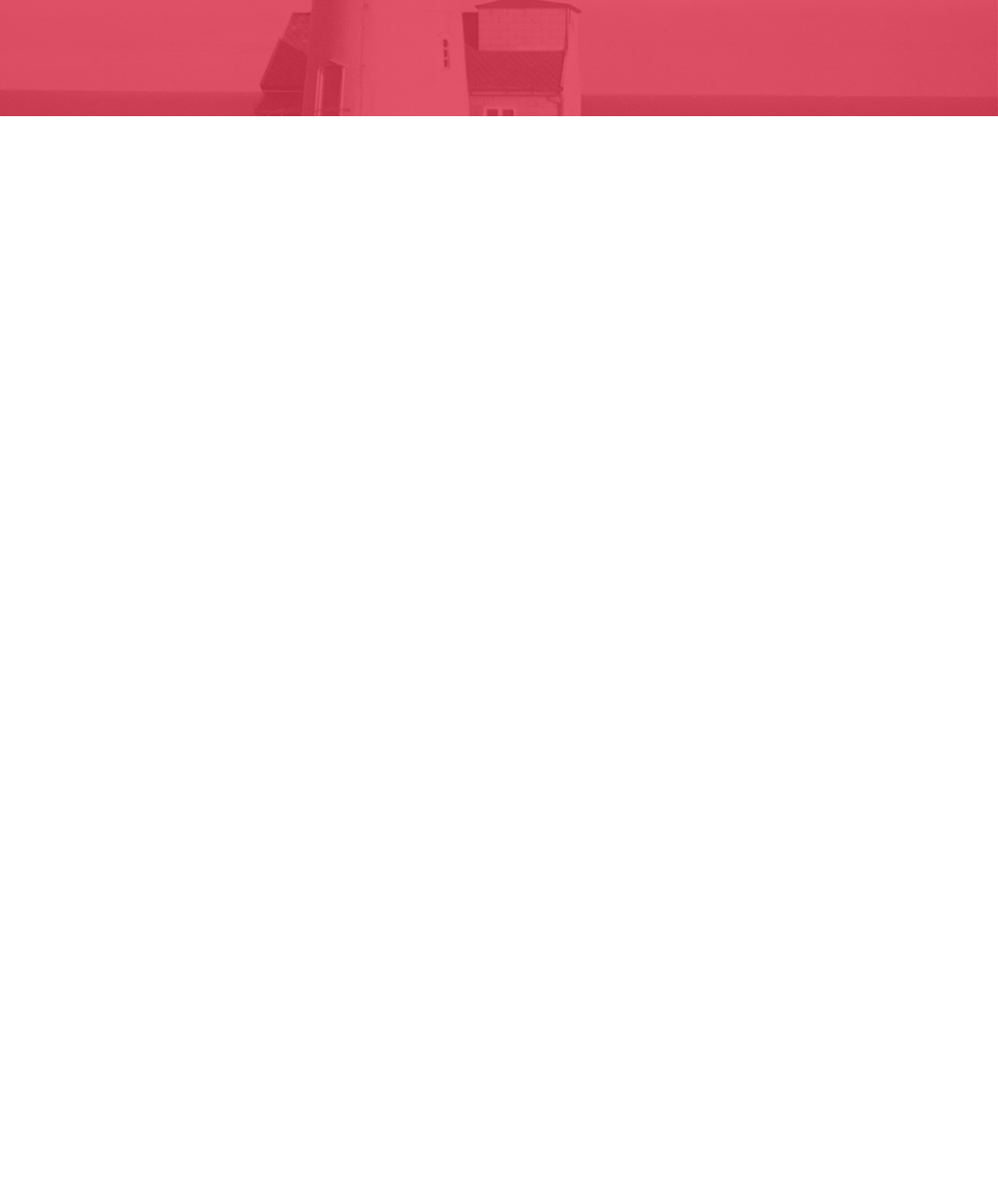
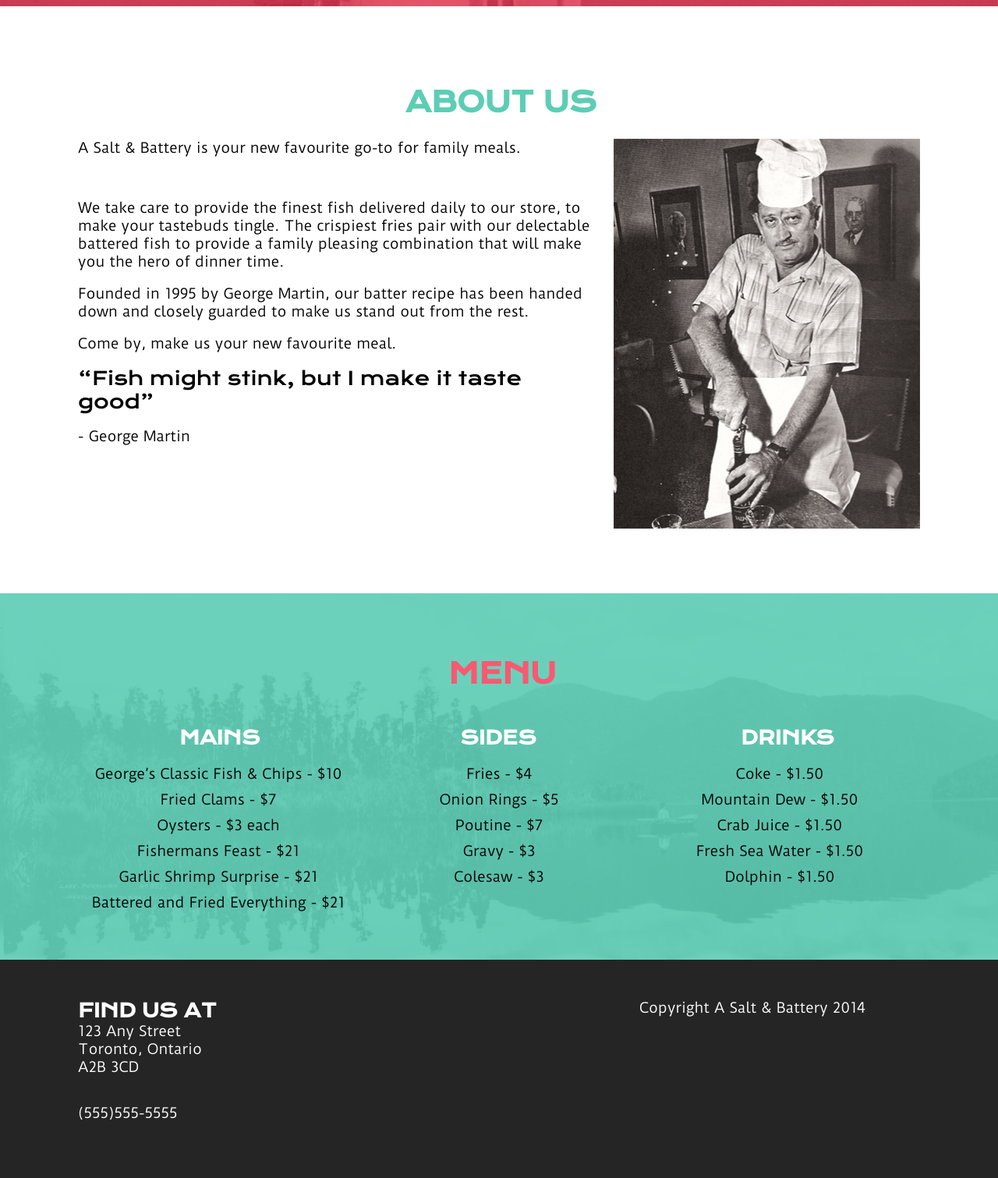
Before and after one commit to ShawnSantiago/webd152-assignment2-master, a plain HTML site: page asaltandbattery/index.html in a window 1280 px wide. Shown: the part 713-2224 px from the top of the page at 78% size. Before the commit the page ends 862 px from the top, so only its background shows below. Drawn offline with Linux system fonts and the light colour scheme.

Commit message:
new changes

```diff
--- a/asaltandbattery/index.html
+++ b/asaltandbattery/index.html
@@ -6,10 +6,12 @@
 	<link rel="stylesheet" href="styles/normalize.css">
 	<link rel="stylesheet" href="styles/main.css">
 
+
 </head>
 	<body>
 		<div class="container">
 		<header>
+			<!-- <div id="headerBlock"></div> -->
 			<nav>
 				<ul id="topNav">
 					<li><a href="">about</a></li>
@@ -39,16 +41,74 @@
     			<div class="arc2 arc2_end"></div>
 
 			</div>
-			<!-- <div id="headerBlock"></div> -->
+
 
 
 
 		</header>
 
+		<section id="header">
+			<img src="images/fishnchips.png">
+			<h3>fish and chips.<br>
+			just like mom used to make</h3>
+		</section>
 		<section id="about">
-			<img src="">
-			<p>gdfgdgdfgdfg</p>
+			<h1>about us</h1>
+			<div id="textWrapper"><p>A Salt & Battery is your new favourite go-to for family meals.</p><br>
+
+			<p>	We take care to provide the finest fish delivered daily to our store, to make your tastebuds tingle. The crispiest fries pair with our delectable battered fish to provide a family pleasing combination that will make you the hero of dinner time.</p>
+
+			<p>	Founded in 1995 by George Martin, our batter recipe has been handed down and closely guarded to make us stand out from the rest.</p>
+
+			<p>	Come by, make us your new favourite meal.</p>
+			<q>Fish might stink, but I make it taste good</q>
+			<p>- George Martin</p>
+
+			</div>
+			<img src="images/chefphoto.png">
 		</section>
+		<section id="menu">
+			<h1>menu</h1>
+			<div id="mains">
+			<h2>mains</h2>
+			<p>George’s Classic Fish & Chips - $10</p>
+			<p>Fried Clams - $7</p>
+			<p>Oysters - $3 each</p>
+			<p>Fishermans Feast - $21</p>
+			<p>Garlic Shrimp Surprise - $21</p>
+			<p>Battered and Fried Everything - $21</p>
+			</div>
+			<div id="sides">
+			<h2>sides</h2>
+			<p>Fries - $4</p>
+			<p>Onion Rings - $5</p>
+			<p>Poutine - $7</p>
+			<p>Gravy - $3</p>
+			<p>Colesaw - $3</p>
+
+			</div>
+			<div id="drinks">
+			<h2>drinks</h2>
+			<p>Coke - $1.50</p>
+			<p>Mountain Dew - $1.50</p>
+			<p>Crab Juice - $1.50</p>
+			<p>Fresh Sea Water - $1.50</p>
+			<p>Dolphin - $1.50</p>
+
+			</div>
+		</section>
+		<footer>
+			<div id="findUs">
+				<h2>find us at</h2>
+				<p>123 Any Street</p>
+				<p>Toronto, Ontario</p>
+				<p>A2B 3CD</p>
+				<br>
+				<br>
+				<p>(555)555-5555</p>
+			</div>
+			<div id="copy"><p>Copyright A Salt & Battery 2014</p></div>
+		</footer>
 		</div>
 	</body>
 </html>
--- a/asaltandbattery/styles/main.css
+++ b/asaltandbattery/styles/main.css
@@ -18,36 +18,53 @@ body {
 }
 
 h1 {
-	font-family: 'Krona One',Futura, "Trebuchet MS", Arial, sans-serif;
+	font-family: Krona One, sans-serif;
 	font-size: 36px;
-	text-transform: uppercase;
 }
 
 h2 {
-	font-family: 'Krona One',Futura, "Trebuchet MS", Arial, sans-serif;
-	font-size: 32px;
-	text-transform:  uppercase;
+	font-family: Krona One, sans-serif;
+	font-size: 24px;
+}
+
+h3 {
+	font-family: Krona One, sans-serif;
+	font-size: 18px;
 }
 
 p {
-	font-family: 'Duru Sans',Futura, "Trebuchet MS", Arial, sans-serif;
-	line-height: 24px;
+	font-family: Duru Sans, sans-serif;
+	font-size: 18px;
 }
+
+q {
+	font-family: Krona One;
+}
+header {
+	position: absolute;
+	width: 1280px;
+	height: 141px;
+	background-color: rgba(0,0,0,0.3);
+
+}
+
+#headerBlock {
+	top: 0px;
+	opacity: 0.3;
+	background-color: black;
+	position: relative;
+	width: 100%;
+	height: 142px;
+
+}
+
 .container {
 	width: 1280px;
 	margin: 0 auto;
 
 }
 
-#headerBlock {
-	margin-top: 0px;
-	z-index: -1;
-	opacity: 0.3;
-	background-color: black;
-	position: relative;
-	width: 100%;
-	height: 142px;
-}
+
 /*Logo*/
 #outerlogo {
 	z-index: 1;
@@ -151,7 +168,7 @@ p {
 #textlogo{
 	position: relative;
 	z-index: 4;
-	top: 0px;
+	top: -22px;
 	left:6px;
 
 }
@@ -171,7 +188,7 @@ p {
 .wrapper {
     position:relative;
     left:110px;
-    top: 0px;
+    top: -22px;
 }
 .arc1 {
     position:absolute;
@@ -295,14 +312,6 @@ border-radius: 15px;
 }
 
 /* NavBar */
-header {
-	width: 100%;
-	z-index: -1;
-	opacity: 0.3;
-	background-color: black;
-	height: 141px;
-
-}
 
 nav {
 	width: 100%;
@@ -311,11 +320,13 @@ nav {
 }
 
 ul#topNav {
+	padding-top: 31.5px;
 	float: right;
 	font-family: 'Krona One', Arial, sans-serif;
 }
 
 ul#topNav li {
+
 	padding-left: 50px;
 	display: inline;
 }
@@ -334,11 +345,177 @@ ul#topNav li:last-child {
 	padding-right: 150px;
 }
 
-/* About Section one*/
+/* About Section One*/
 
-section#about {
+section#header {
 	background-image: url('../images/backgroundSec1.png');
 	width: 100%;
 	height: 721px;
 
 }
+
+section#header img{
+	top:185px;
+	left: 193px;
+	float: left;
+	position: relative;
+}
+
+section#header h3{
+	top: 382px;
+	left: 270px;
+	float: left;
+	color: #fff;
+	position: relative;
+	text-align: center;
+
+}
+
+/*Menu Section Two*/
+
+section#about {
+	height: 753px;
+
+}
+
+section#about h1 {
+	width: 100%;
+	text-transform: uppercase;
+	color: #5dcdb5;
+	padding-left: 520px;
+	padding-top:100px;
+	position: relative;
+	float: left;
+	margin:0;
+}
+
+section#about #textWrapper {
+	width: 675px;
+	height: 355px;
+	display: block;
+	margin-top: 25px;
+	margin-left: 100px;
+	position: relative;
+	float: left;
+}
+
+section#about #textWrapper p:first-child {
+	margin-top: 0;
+}
+
+section#about #textWrapper p:last-child {
+	font-size: 18px;
+	font-family:
+}
+
+section#about #textWrapper q {
+	font-size: 24px;
+}
+
+section#about img {
+	float: right;
+	right: 100px;
+	position: relative;
+	top: 25px;
+	height: 500px;
+	width: 393px;
+}
+
+/*Menu Section Three*/
+
+section#menu {
+	background-image: url('../images/menuBackground.png');
+
+	width: 100%;
+	height:470px;
+}
+
+section#menu h1 {
+	width: 100%;
+	text-transform: uppercase;
+	color: #f95971;
+	padding-left: 575px;
+	padding-top:80px;
+	position: relative;
+	float: left;
+	margin:0;
+}
+
+section#menu p {
+	text-align: center;
+	margin: 10px 0;
+}
+section#menu h2 {
+
+	text-transform: uppercase;
+	color: #fff;
+	padding: 0px 130px;
+	float: left;
+
+}
+
+section#menu #mains {
+	height: 310px;
+	width:360px;
+	margin-left: 100px;
+	margin-top: 25px;
+
+	float: left;
+
+}
+
+section#menu #sides {
+	height: 310px;
+	width:360px;
+	margin-top: 25px;
+
+	float: left;
+}
+section#menu #drinks {
+	height: 310px;
+	width:360px;
+	margin-top: 25px;
+	float: left;
+}
+
+/*Footer*/
+
+footer {
+	background-color: #252525;
+	height: 280px;
+	width: 100%;
+}
+
+footer #findUs {
+	width: 720px;
+	position: relative;
+	float:left;
+
+}
+
+footer #findUs h2 {
+	padding: 50px 0px 0px 100px;
+	margin: 0;
+	text-transform:uppercase;
+	color: #fff;
+}
+
+footer #findUs p {
+	padding: 0px 0px 0px 100px;
+	margin: 0;
+	color: #fff;
+
+}
+
+footer #copy {
+	width:360px;
+	padding-top: 50px;
+	margin: 0;
+	margin-right: 100px;
+	float: right;
+}
+
+footer #copy p {
+	color: #fff;
+	margin: 0;
+}
```
Also changed, not shown: asaltandbattery/images/chefphoto.png (added), asaltandbattery/images/fishnchips.png (added), asaltandbattery/images/menuBackground.png (added).
